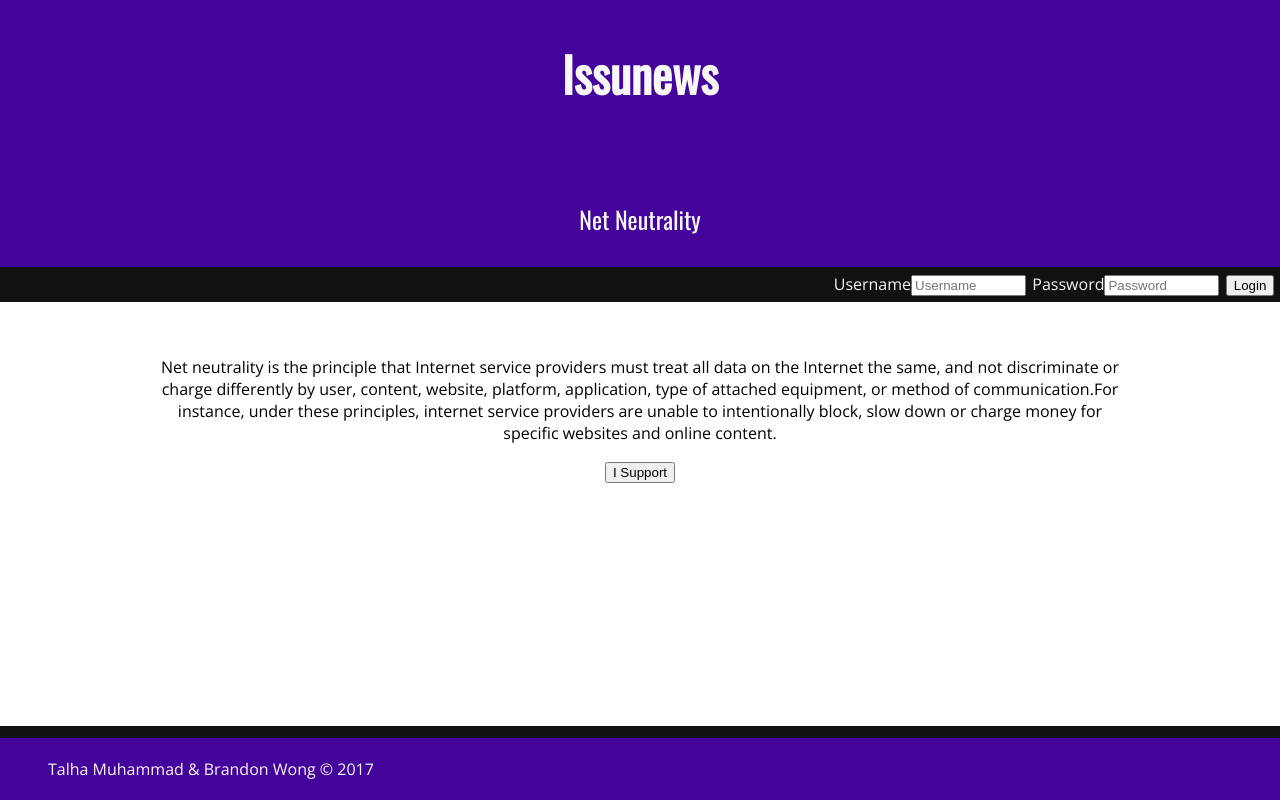
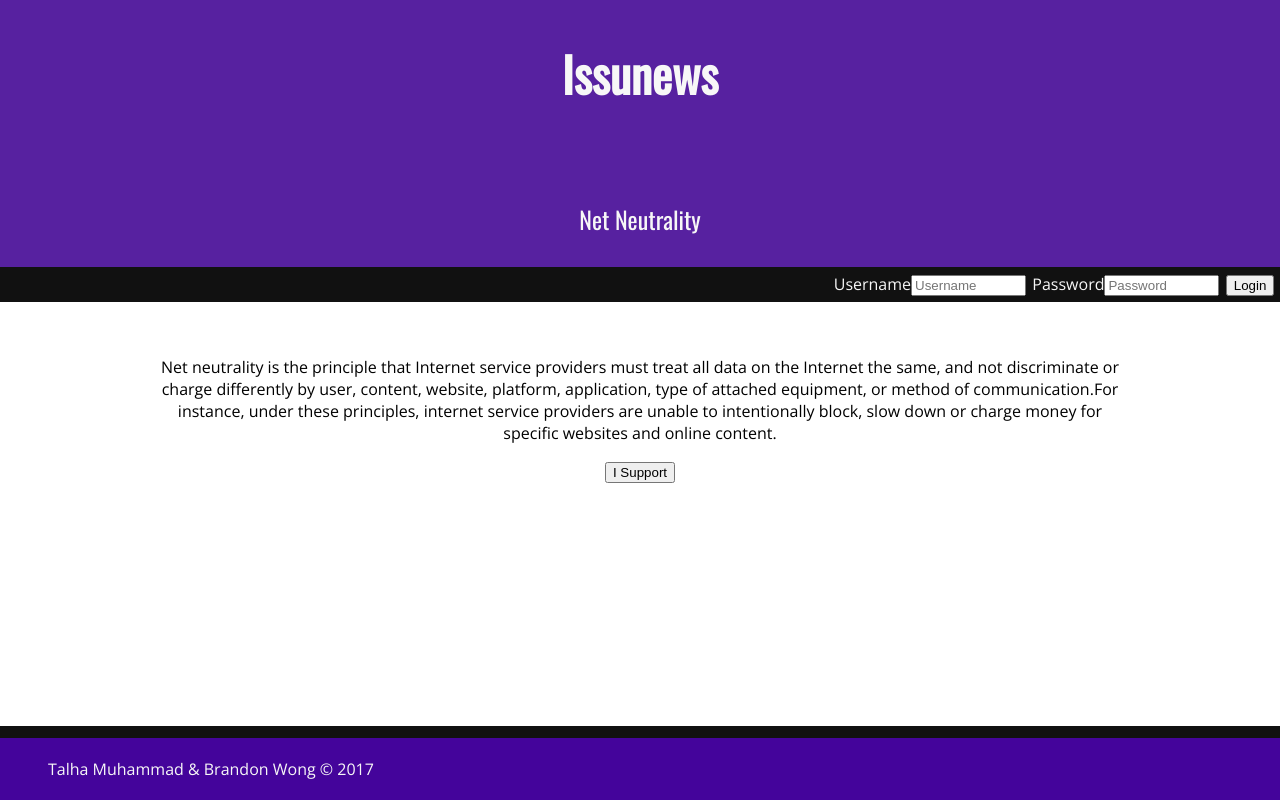
Before and after one commit to muhammadtalhas/MLHHackathon2017, a React (Create React App) app in the folder frontend/: page /Issue in a window 1280 px wide. Built offline with nearby package versions, Linux system fonts and the light colour scheme.

Commit message:
changed color

```diff
--- a/frontend/src/issue.js
+++ b/frontend/src/issue.js
@@ -11,7 +11,7 @@ class Issue extends Component{
 				<Banner title="Issunews" text="Net Neutrality" />
 				<Login />
 				<div className="content">
-					<img src={this.props.image} />
+					<img src={this.props.image} alt=""/>
 					<p>
 						{this.props.description}
 						Net neutrality is the principle that Internet service providers must treat all data on the Internet the same, and not discriminate or charge differently by user, content, website, platform, application, type of attached equipment, or method of communication.For instance, under these principles, internet service providers are unable to intentionally block, slow down or charge money for specific websites and online content.
--- a/frontend/src/style.css
+++ b/frontend/src/style.css
@@ -8,7 +8,8 @@ body{
 }
 
 .Banner{
-	background-color:#44049b;
+	/*background-color:#44049b;*/
+	background-color:#5721a0;
 	color:#f7f7f7;
 	font-family: 'Oswald', serif;
 	text-align: center;
```
Also changed, not shown: 2 other files (tests, documents, lock files or other folders).
